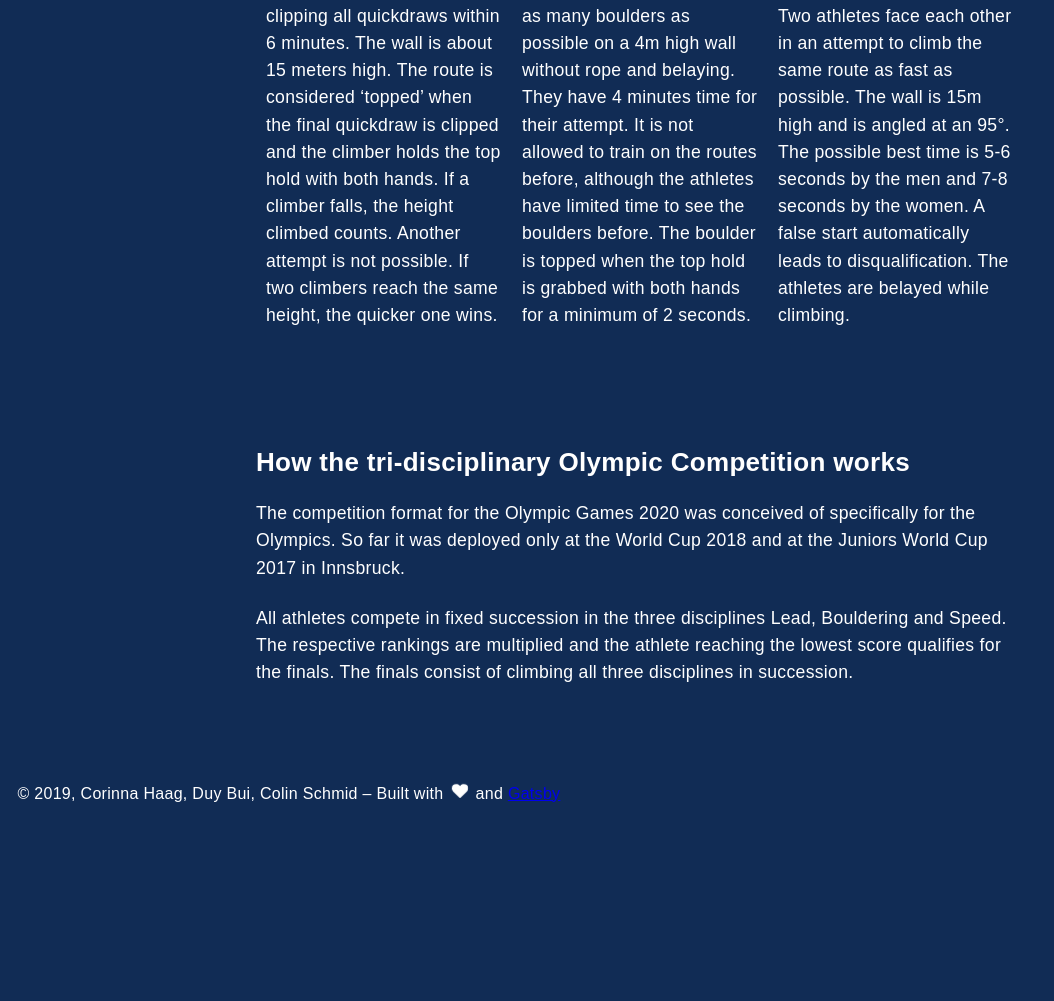
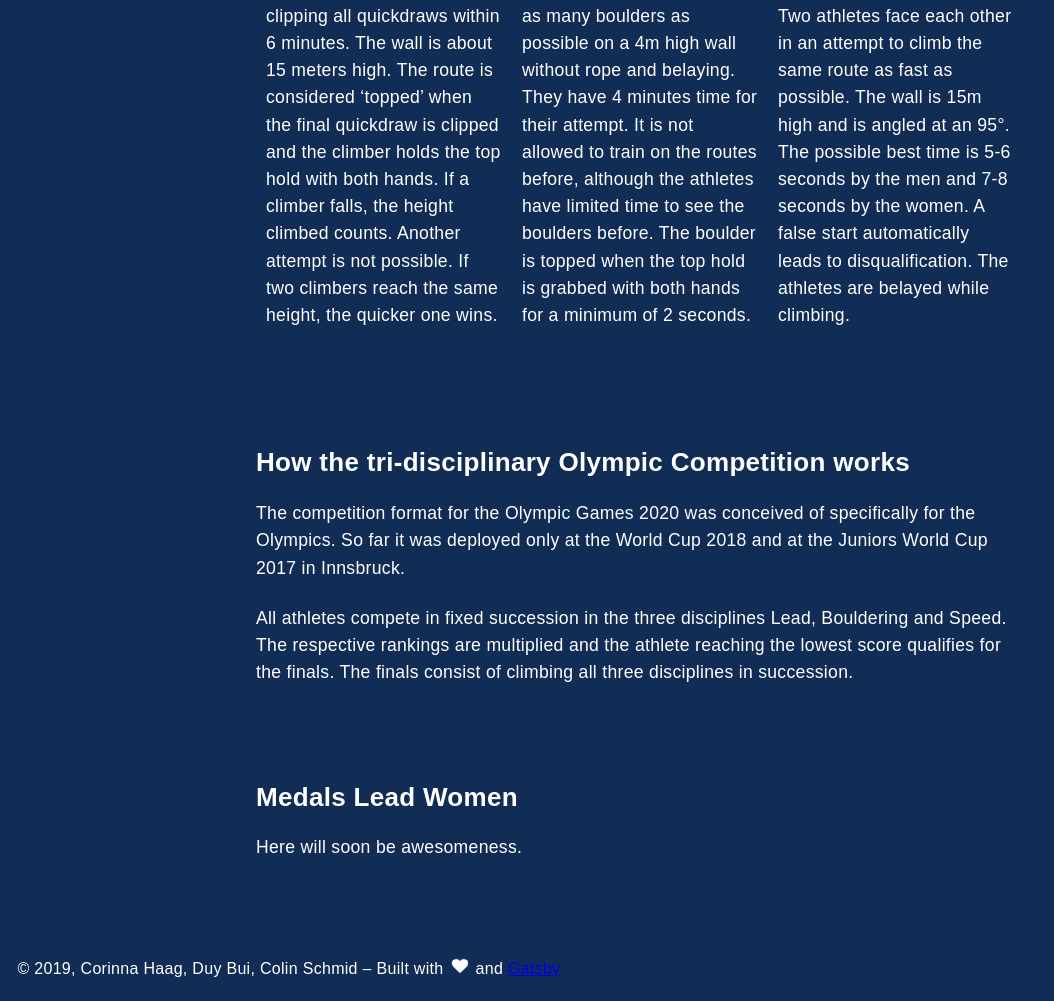
Before and after one commit to mala23/climbing-iad17-wtf, a Gatsby site in the folder climbing-iad17-wtf/: page / in a window 1280 px wide. Shown: the part 2019-3020 px from the top of the page, without its empty margins (0-1054 px from the left). Before the commit the page ends 2845 px from the top, so only its background shows below. Built offline with nearby package versions, Linux system fonts and the light colour scheme; Gatsby itself is replaced by a stand-in of ours.

Commit message:
start graphs component

```diff
--- /dev/null
+++ b/climbing-iad17-wtf/src/components/graphs.js
@@ -0,0 +1,12 @@
+import React from  "react"
+
+import "./graphs.css"
+
+const Graphs = () => (
+  <section className="graphs">
+    <h2>Medals Lead Women</h2>
+    <p>Here will soon be awesomeness.</p>
+  </section>
+)
+
+export default Graphs
--- a/climbing-iad17-wtf/src/pages/index.js
+++ b/climbing-iad17-wtf/src/pages/index.js
@@ -7,6 +7,7 @@ import Intro from "../components/intro"
 import Image from "../components/image"
 import HatefulSix from "../components/hatefulsix"
 import HowItWorks from "../components/howitworks"
+import Graphs from "../components/graphs"
 import SEO from "../components/seo"
 import Disciplines from "../components/disciplines"
 
@@ -17,6 +18,7 @@ const IndexPage = () => (
     <HatefulSix />
     <Disciplines />
     <HowItWorks />
+    <Graphs />
   </Layout>
 )
 
```
Also changed, not shown: climbing-iad17-wtf/src/components/graphs.css (added).
